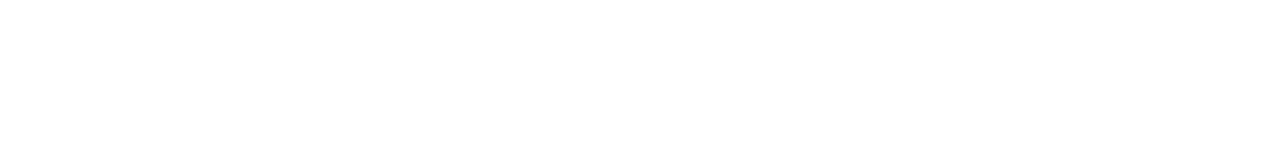
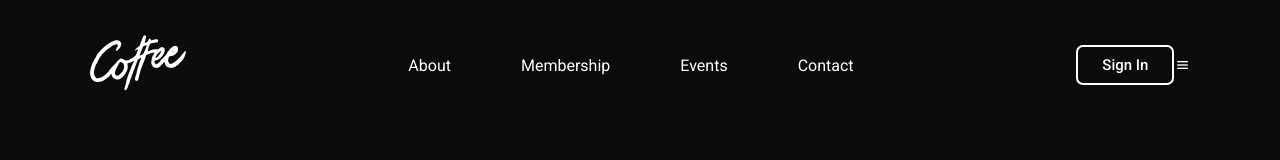
Before and after one commit to hamzathul/Cold-Brew, a plain HTML site: page index.html in a window 1280 px wide. Drawn offline with nearby package versions, Linux system fonts and the light colour scheme.

Commit message:
upto nav btn

```diff
--- a/index.html
+++ b/index.html
@@ -1,12 +1,46 @@
 <!DOCTYPE html>
 <html lang="en">
-<head>
-    <meta charset="UTF-8">
-    <meta name="viewport" content="width=device-width, initial-scale=1.0">
+  <head>
+    <meta charset="UTF-8" />
+    <meta name="viewport" content="width=device-width, initial-scale=1.0" />
     <title>Cold Brew</title>
-    <link rel="stylesheet" href="style.css">
-</head>
-<body>
-
-</body>
+    <link rel="stylesheet" href="style.css" />
+    <!-- Box Icons Link -->
+    <link
+      rel="stylesheet"
+      href="https://unpkg.com/boxicons@latest/css/boxicons.min.css"
+    />
+    <!-- Remix icons link -->
+    <link
+      href="https://cdn.jsdelivr.net/npm/remixicon@4.5.0/fonts/remixicon.css"
+      rel="stylesheet"
+    />
+    <!-- google font link -->
+    <link rel="preconnect" href="https://fonts.googleapis.com" />
+    <link rel="preconnect" href="https://fonts.gstatic.com" crossorigin />
+    <link
+      href="https://fonts.googleapis.com/css2?family=Poppins:ital,wght@0,100;0,200;0,300;0,400;0,500;0,600;0,700;0,800;0,900;1,100;1,200;1,300;1,400;1,500;1,600;1,700;1,800;1,900&family=Roboto:ital,wght@0,100;0,300;0,400;0,500;0,700;0,900;1,100;1,300;1,400;1,500;1,700;1,900&display=swap"
+      rel="stylesheet"
+    />
+  </head>
+  <body>
+    <!-- header -->
+     <header>
+        <a href="" class="logo">
+            <img src="assets/logo.png" alt="logo">
+        </a>
+        <ul class="navlist">
+            <li><a href="#">About</a></li>
+            <li><a href="#">Membership</a></li>
+            <li><a href="#">Events</a></li>
+            <li><a href="#">Contact</a></li>
+        </ul>
+        <div class="right-content">
+            <a href="" class="nav-btn">Sign In</a>
+            <div class="bx bx-menu" id="menu-icon"></div>
+        </div>
+     </header>
+    <!-- js link -->
+     <script src="script.js"></script>
+  </body>
 </html>
--- a/style.css
+++ b/style.css
@@ -1,7 +1,74 @@
-*{
-    padding: 0;
-    margin: 0;
-    box-sizing: border-box;
-    list-style: none;
-    text-decoration: none;
+* {
+  padding: 0;
+  margin: 0;
+  box-sizing: border-box;
+  list-style: none;
+  text-decoration: none;
+  font-family: "Roboto", sans-serif;
 }
+
+:root {
+  --bg-color: #0c0c0c;
+  --text-color: #fff;
+  --main-color: #ae8957;
+  --big-font: 6.6rem;
+  --p-font: 1rem;
+
+}
+
+body{
+    background: var(--bg-color);
+    color: var(--text-color);
+}
+
+header{
+    position: fixed;
+    width: 100%;
+    top: 0;
+    right: 0;
+    z-index: 1000;
+    padding: 35px 7%;
+    display: flex;
+    align-items: center;
+    justify-content: space-between;
+    transition: all .50s ease;
+}
+
+.logo img{
+    width: 100%;
+    height: auto;
+}
+
+.navlist{
+    display: flex;
+}
+
+.navlist a{
+    display: inline-block;
+    margin: 0 35px;
+    color: var(--text-color);
+    font-size: var(--p-font);
+    transition: all .6s ease;
+}
+
+.navlist a:hover{
+    color: var(--main-color);
+}
+
+.right-content{
+    display: flex;
+    align-items: center;
+}
+
+.nav-btn{
+    display: inline-block;
+    padding: 9px 24px;
+    background: transparent;
+    border: 2px solid var(--text-color);
+    border-radius: 7px;
+    color: var(--text-color);
+    font-size: 15px;
+    font-weight: 500;
+    transition: all .6s ease;
+
+}
```
Also changed, not shown: script.js (added).
